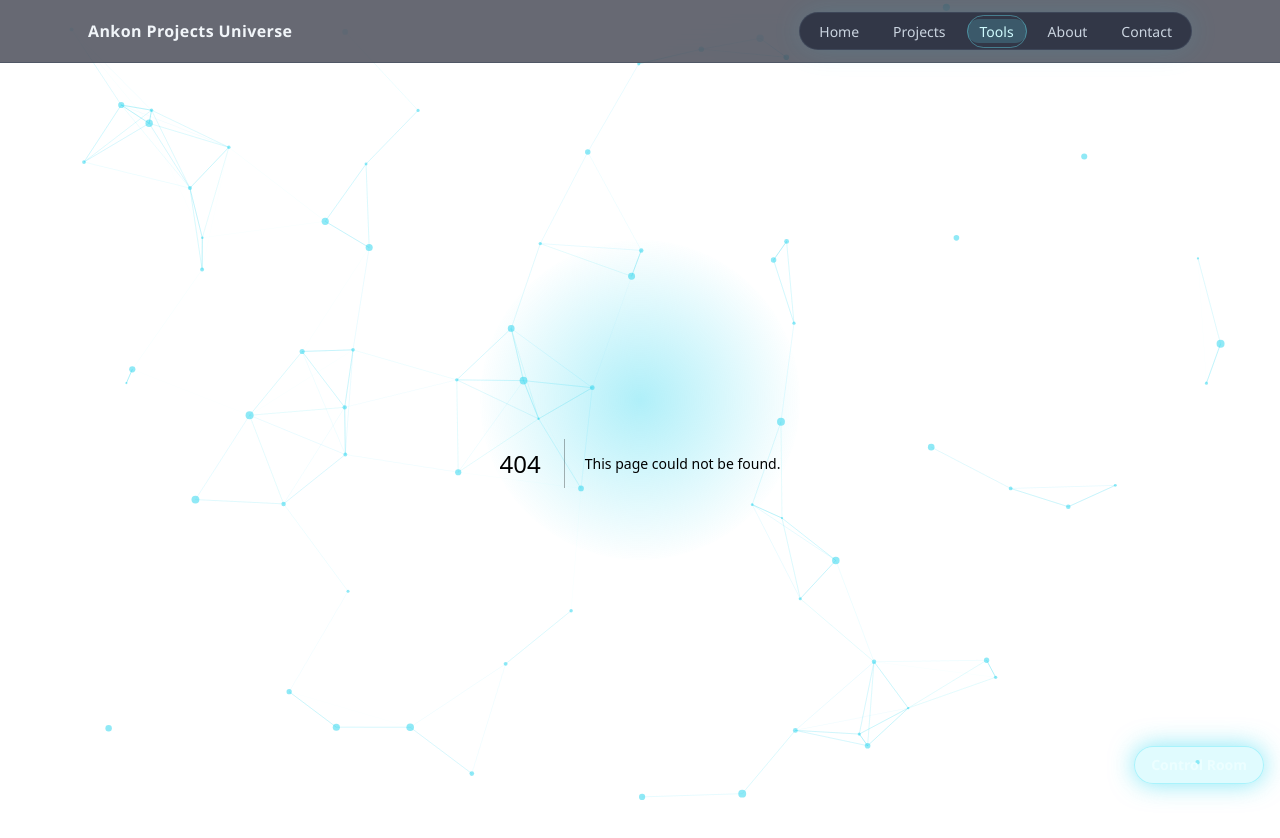
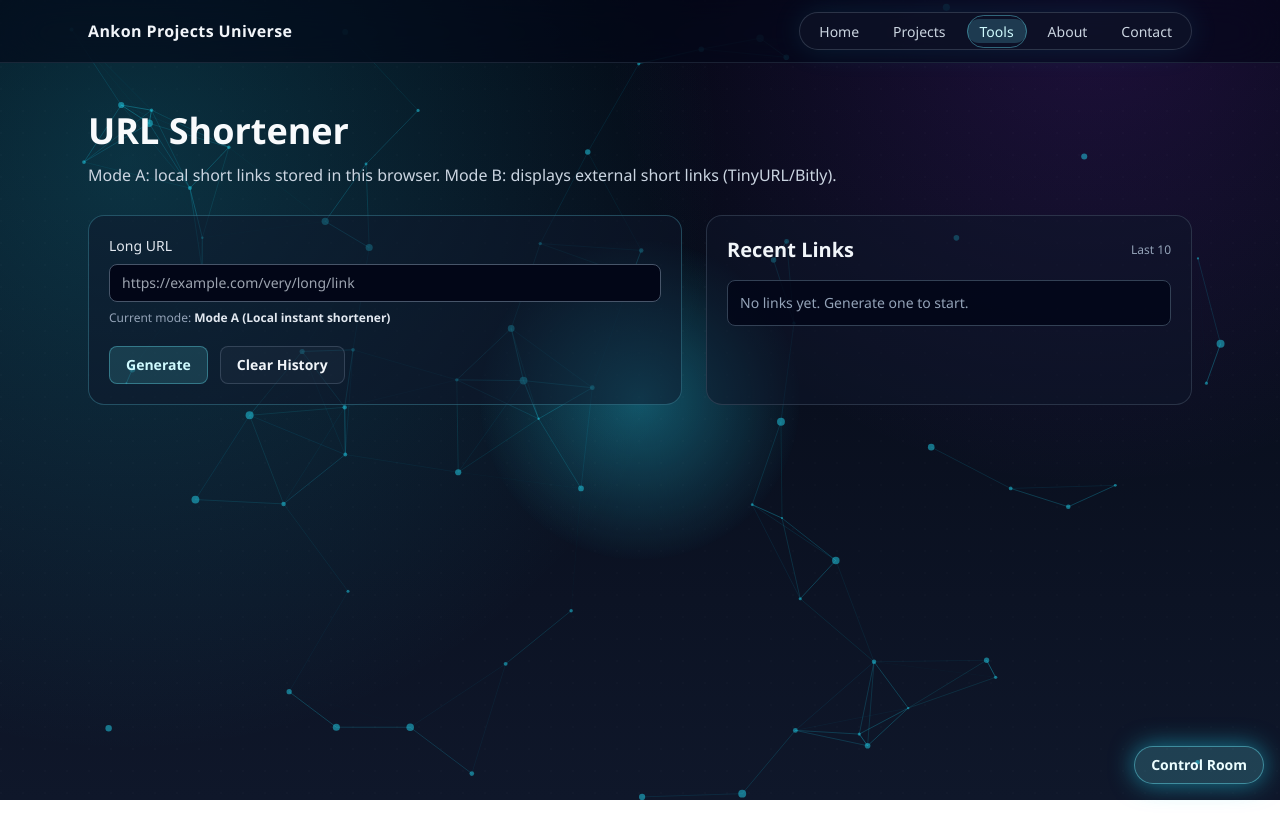
Before and after one commit to liveankon1/ankon-live-portal1, a Next.js app: page /tools/shortener in a window 1280 px wide. Before the commit this address had no page. Shown: the top 838 px of the page. After the commit the page ends 800 px from the top, so only its background shows below. Built offline with nearby package versions, Linux system fonts and the light colour scheme.

Commit message:
Create page.tsx

```diff
--- /dev/null
+++ b/app/tools/shortener/page.tsx
@@ -0,0 +1,240 @@
+"use client";
+
+import { useEffect, useMemo, useState } from "react";
+import {
+  SHORTENER_HISTORY_KEY,
+  SHORTENER_MAP_KEY,
+  ShortHistoryItem,
+  loadHistory,
+  loadMapping,
+  saveHistory,
+  saveMapping
+} from "@/lib/toolShortener";
+
+const looksLikeExternalShort = (value: string) =>
+  /https?:\/\/(tinyurl\.com|bit\.ly|t\.co|cutt\.ly)\//i.test(value.trim());
+
+const normalizeUrl = (value: string) => {
+  const trimmed = value.trim();
+  if (!trimmed) return "";
+  return /^https?:\/\//i.test(trimmed) ? trimmed : `https://${trimmed}`;
+};
+
+const createCode = () => {
+  const chars = "abcdefghijklmnopqrstuvwxyzABCDEFGHIJKLMNOPQRSTUVWXYZ0123456789";
+  let out = "";
+  for (let i = 0; i < 6; i += 1) {
+    out += chars[Math.floor(Math.random() * chars.length)];
+  }
+  return out;
+};
+
+export default function ShortenerToolPage() {
+  const [longUrl, setLongUrl] = useState("");
+  const [history, setHistory] = useState<ShortHistoryItem[]>([]);
+  const [latest, setLatest] = useState<ShortHistoryItem | null>(null);
+  const [externalShort, setExternalShort] = useState("");
+  const [copyState, setCopyState] = useState("");
+  const [error, setError] = useState("");
+
+  useEffect(() => {
+    setHistory(loadHistory());
+  }, []);
+
+  const mode = useMemo(() => (looksLikeExternalShort(longUrl) ? "external" : "instant"), [longUrl]);
+
+  const generate = () => {
+    setError("");
+    setCopyState("");
+
+    if (!longUrl.trim()) {
+      setError("Please enter a URL.");
+      return;
+    }
+
+    if (mode === "external") {
+      setExternalShort(longUrl.trim());
+      setLatest(null);
+      return;
+    }
+
+    const normalized = normalizeUrl(longUrl);
+    try {
+      const parsed = new URL(normalized);
+      if (!parsed.hostname) throw new Error("Invalid URL");
+    } catch {
+      setError("Please provide a valid URL (example.com or https://example.com).");
+      return;
+    }
+
+    const mapping = loadMapping();
+    let code = createCode();
+    while (mapping[code]) code = createCode();
+
+    const shortUrl = `${window.location.origin}/go/${code}`;
+    mapping[code] = { url: normalized, createdAt: Date.now() };
+    saveMapping(mapping);
+
+    const item: ShortHistoryItem = {
+      code,
+      shortUrl,
+      originalUrl: normalized,
+      createdAt: Date.now()
+    };
+    const nextHistory = [item, ...history].slice(0, 10);
+    setHistory(nextHistory);
+    saveHistory(nextHistory);
+    setLatest(item);
+    setExternalShort("");
+  };
+
+  const copyShort = async (value: string) => {
+    await navigator.clipboard.writeText(value);
+    setCopyState(value);
+    setTimeout(() => setCopyState(""), 1000);
+  };
+
+  const removeHistory = (code: string) => {
+    const next = history.filter((item) => item.code !== code);
+    setHistory(next);
+    saveHistory(next);
+
+    const mapping = loadMapping();
+    delete mapping[code];
+    saveMapping(mapping);
+
+    if (latest?.code === code) setLatest(null);
+  };
+
+  const clearAll = () => {
+    setHistory([]);
+    setLatest(null);
+    localStorage.removeItem(SHORTENER_MAP_KEY);
+    localStorage.removeItem(SHORTENER_HISTORY_KEY);
+  };
+
+  return (
+    <section className="mx-auto max-w-6xl px-4 py-12 md:px-6">
+      <h1 className="text-4xl font-bold text-slate-50">URL Shortener</h1>
+      <p className="mt-3 text-slate-300">
+        Mode A: local short links stored in this browser. Mode B: displays external short links (TinyURL/Bitly).
+      </p>
+
+      <div className="mt-7 grid gap-6 lg:grid-cols-[1.1fr_0.9fr]">
+        <article className="rounded-2xl border border-cyan-300/25 bg-slate-900/50 p-5">
+          <label className="block text-sm text-slate-200">
+            Long URL
+            <input
+              value={longUrl}
+              onChange={(e) => setLongUrl(e.target.value)}
+              placeholder="https://example.com/very/long/link"
+              className="mt-2 w-full rounded-lg border border-slate-600 bg-slate-950 px-3 py-2 text-slate-100"
+            />
+          </label>
+          <p className="mt-2 text-xs text-slate-400">
+            Current mode:{" "}
+            <span className="font-semibold text-slate-200">
+              {mode === "external" ? "Mode B (External short link display)" : "Mode A (Local instant shortener)"}
+            </span>
+          </p>
+
+          {error ? <p className="mt-3 text-sm text-rose-300">{error}</p> : null}
+
+          <div className="mt-5 flex flex-wrap gap-3">
+            <button
+              type="button"
+              onClick={generate}
+              className="rounded-lg border border-cyan-300/35 bg-cyan-300/15 px-4 py-2 text-sm font-semibold text-cyan-100"
+            >
+              Generate
+            </button>
+            <button
+              type="button"
+              onClick={clearAll}
+              className="rounded-lg border border-slate-500/40 bg-slate-700/20 px-4 py-2 text-sm font-semibold text-slate-100"
+            >
+              Clear History
+            </button>
+          </div>
+
+          {latest ? (
+            <div className="mt-6 rounded-xl border border-emerald-300/30 bg-emerald-300/10 p-4">
+              <p className="text-xs uppercase tracking-[0.12em] text-emerald-100">Generated Link</p>
+              <p className="mt-2 break-all text-sm text-slate-100">{latest.shortUrl}</p>
+              <div className="mt-3 flex flex-wrap gap-2">
+                <button
+                  type="button"
+                  onClick={() => copyShort(latest.shortUrl)}
+                  className="rounded-md border border-emerald-300/40 bg-emerald-300/15 px-3 py-1.5 text-xs font-semibold text-emerald-100"
+                >
+                  {copyState === latest.shortUrl ? "Copied" : "Copy"}
+                </button>
+                <a
+                  href={latest.shortUrl}
+                  target="_blank"
+                  rel="noreferrer"
+                  className="rounded-md border border-slate-500/45 bg-slate-700/20 px-3 py-1.5 text-xs font-semibold text-slate-100"
+                >
+                  Open
+                </a>
+              </div>
+            </div>
+          ) : null}
+
+          {externalShort ? (
+            <div className="mt-6 rounded-xl border border-fuchsia-300/30 bg-fuchsia-300/10 p-4">
+              <p className="text-xs uppercase tracking-[0.12em] text-fuchsia-100">External Short Link</p>
+              <p className="mt-2 break-all text-sm text-slate-100">{externalShort}</p>
+            </div>
+          ) : null}
+        </article>
+
+        <article className="rounded-2xl border border-slate-600/50 bg-slate-900/50 p-5">
+          <div className="mb-4 flex items-center justify-between gap-2">
+            <h2 className="text-xl font-semibold text-slate-100">Recent Links</h2>
+            <span className="text-xs text-slate-400">Last 10</span>
+          </div>
+
+          <ul className="space-y-3">
+            {history.length === 0 ? (
+              <li className="rounded-lg border border-slate-700 bg-slate-950/80 p-3 text-sm text-slate-400">
+                No links yet. Generate one to start.
+              </li>
+            ) : (
+              history.map((item) => (
+                <li key={item.code} className="rounded-lg border border-slate-700 bg-slate-950/80 p-3">
+                  <p className="break-all text-sm font-medium text-slate-100">{item.shortUrl}</p>
+                  <p className="mt-1 break-all text-xs text-slate-400">{item.originalUrl}</p>
+                  <div className="mt-2 flex flex-wrap gap-2">
+                    <button
+                      type="button"
+                      onClick={() => copyShort(item.shortUrl)}
+                      className="rounded-md border border-cyan-300/40 bg-cyan-300/10 px-2.5 py-1 text-xs text-cyan-100"
+                    >
+                      {copyState === item.shortUrl ? "Copied" : "Copy"}
+                    </button>
+                    <a
+                      href={item.shortUrl}
+                      target="_blank"
+                      rel="noreferrer"
+                      className="rounded-md border border-slate-500/45 bg-slate-700/20 px-2.5 py-1 text-xs text-slate-100"
+                    >
+                      Open
+                    </a>
+                    <button
+                      type="button"
+                      onClick={() => removeHistory(item.code)}
+                      className="rounded-md border border-rose-300/35 bg-rose-300/10 px-2.5 py-1 text-xs text-rose-100"
+                    >
+                      Delete
+                    </button>
+                  </div>
+                </li>
+              ))
+            )}
+          </ul>
+        </article>
+      </div>
+    </section>
+  );
+}
```
